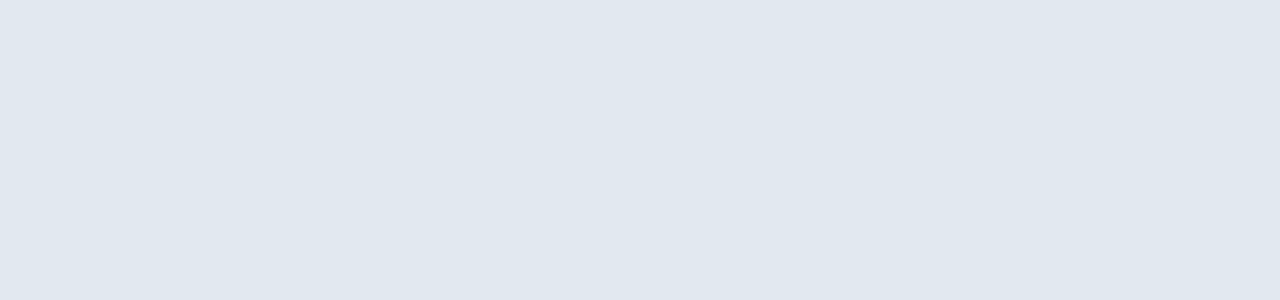
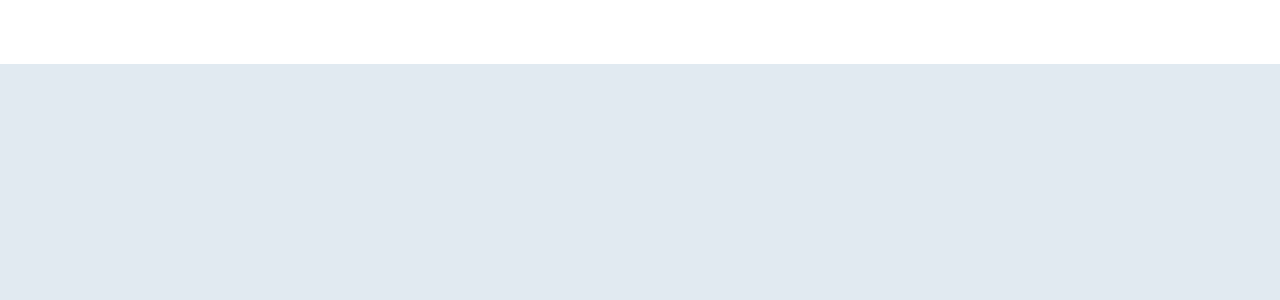
Before and after one commit to ClaudioBzrr/UserRegistration, a React (Vite) app in the folder frontend/: page /users in a window 1280 px wide. Shown: the top 300 px of the page. Built offline with nearby package versions, Linux system fonts and the light colour scheme.

Commit message:
✔ Added : Header mark in users page

```diff
--- /dev/null
+++ b/frontend/src/components/Header.tsx
@@ -0,0 +1,14 @@
+import { Box, Flex, HStack } from "@chakra-ui/react";
+
+
+export function Header(){
+    return(
+        <Box bg={'white'} position={"fixed"} top={0}>
+            <Flex minW={'100vw'} h={16} justify={'space-between'} align={'center'}>
+                <HStack>
+
+                </HStack>
+            </Flex>
+        </Box>
+    )
+}
--- a/frontend/src/pages/Users.tsx
+++ b/frontend/src/pages/Users.tsx
@@ -1,9 +1,10 @@
 import { Flex } from "@chakra-ui/react";
+import { Header } from "../components/Header";
 
 export function Users(){
     return(
         <Flex minH={'100vh'} align={'center'} justify={'center'} bg={"gray.200"}>
-
+            <Header/>
         </Flex>
     )
 }
```
